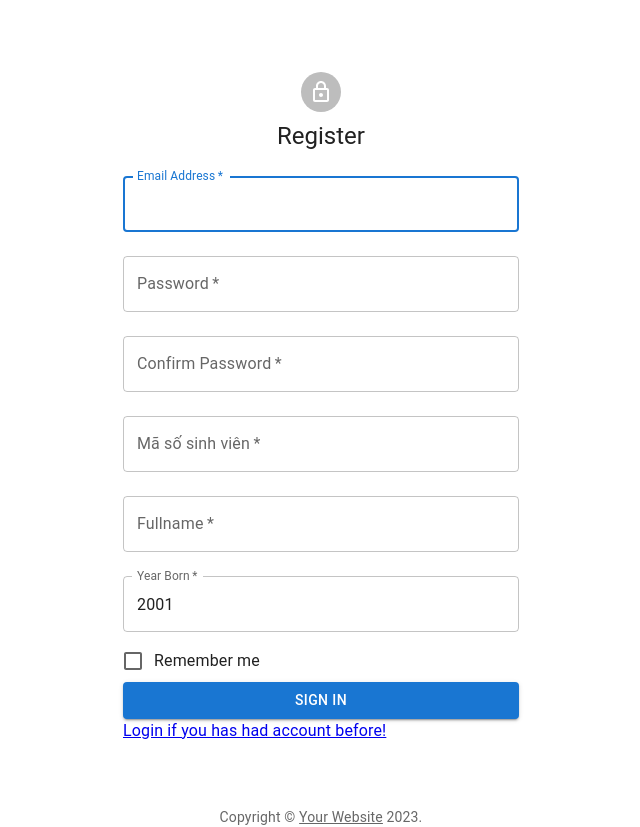
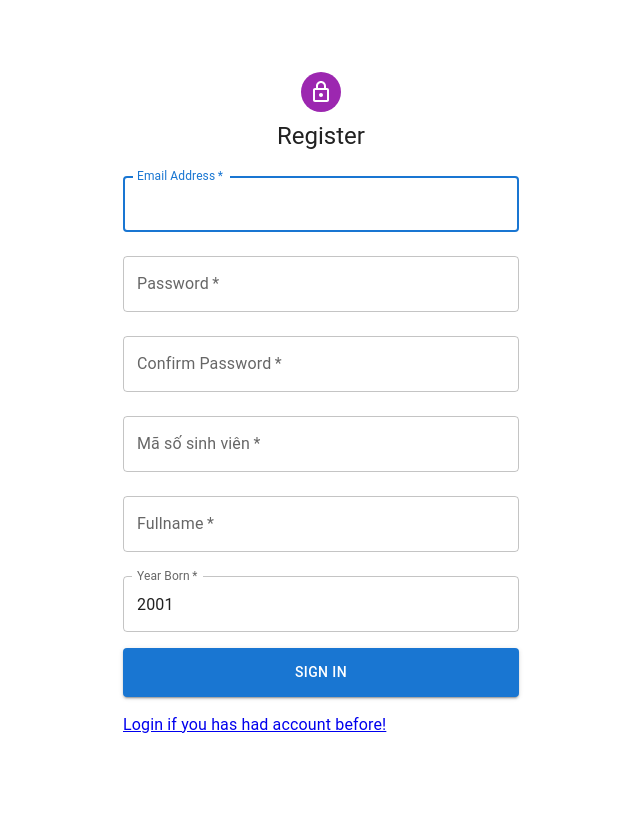
Before and after one commit to 3d-team/groups-members-spa, a React (Create React App) app: page /register in a window 1280 px wide. Shown: the whole page, without its empty margins (319-959 px from the left). After the commit the page ends 800 px from the top, so only its background shows below. Built offline with nearby package versions, Linux system fonts and the light colour scheme.

Commit message:
remove mui v4!

```diff
--- a/package.json
+++ b/package.json
@@ -14,9 +14,6 @@
     "@fortawesome/react-fontawesome": "^0.2.0",
     "@mui/icons-material": "^5.10.15",
     "@mui/styles": "^5.10.15",
-    "@material-ui/core": "^4.12.4",
-    "@material-ui/icons": "^4.11.3",
-    "@mui/icons-material": "^5.10.15",
     "@mui/material": "^5.10.15",
     "@mui/styled-engine-sc": "^5.10.14",
     "@reduxjs/toolkit": "^1.9.0",
--- a/src/pages/Login/styles.ts
+++ b/src/pages/Login/styles.ts
@@ -1,4 +1,4 @@
-import {makeStyles} from '@material-ui/core/styles';
+import {makeStyles} from '@mui/styles';
 
 const useStyles = makeStyles(theme => ({
   container: {
--- a/src/pages/Register/index.tsx
+++ b/src/pages/Register/index.tsx
@@ -9,17 +9,16 @@ import Box from '@mui/material/Box';
 import LockOutlinedIcon from '@mui/icons-material/LockOutlined';
 import Typography from '@mui/material/Typography';
 import Container from '@mui/material/Container';
-import Copyright from '@/components/Copyright';
 import {useFormik} from 'formik';
 import {useMemo, useState} from 'react';
 import {useAppDispatch} from '@/redux';
 import {authActions} from '@/redux/feature/auth/slice';
-import useStyles from './styles';
 import {Link} from 'react-router-dom';
+import {createTheme, ThemeProvider} from '@mui/material/styles';
+
+const theme = createTheme();
 
 const Register = () => {
-  const classes = useStyles();
-
   const [token, setToken] = useState<string | null>(null);
   const dispatcher = useAppDispatch();
 
@@ -51,18 +50,24 @@ const Register = () => {
   });
 
   return (
+    <ThemeProvider theme={theme}>
       <Container component="main" maxWidth="xs">
         <CssBaseline />
-      <div className={classes.paper}>
-        <Avatar className={classes.avatar}>
+        <Box
+          sx={{
+            marginTop: 8,
+            display: 'flex',
+            flexDirection: 'column',
+            alignItems: 'center',
+          }}>
+          <Avatar sx={{m: 1, bgcolor: 'secondary.main'}}>
             <LockOutlinedIcon />
           </Avatar>
           <Typography component="h1" variant="h5">
             Register
           </Typography>
-        <form className={classes.form} noValidate onSubmit={formik.handleSubmit}>
+          <Box component="form" onSubmit={formik.handleSubmit} noValidate sx={{mt: 1}}>
             <TextField
-            variant="outlined"
               margin="normal"
               required
               fullWidth
@@ -75,7 +80,6 @@ const Register = () => {
               onChange={formik.handleChange}
             />
             <TextField
-            variant="outlined"
               margin="normal"
               required
               fullWidth
@@ -88,7 +92,6 @@ const Register = () => {
               onChange={formik.handleChange}
             />
             <TextField
-            variant="outlined"
               margin="normal"
               required
               fullWidth
@@ -101,7 +104,6 @@ const Register = () => {
               onChange={formik.handleChange}
             />
             <TextField
-            variant="outlined"
               margin="normal"
               required
               fullWidth
@@ -125,7 +127,6 @@ const Register = () => {
               onChange={formik.handleChange}
             />
             <TextField
-            variant="outlined"
               margin="normal"
               required
               fullWidth
@@ -137,8 +138,7 @@ const Register = () => {
               onChange={formik.handleChange}
             />
 
-          <FormControlLabel control={<Checkbox value="remember" color="primary" />} label="Remember me" />
-          <Button type="submit" fullWidth variant="contained" color="primary" className={classes.submit}>
+            <Button type="submit" fullWidth variant="contained" color="primary" sx={{mt: 1, mb: 2, p: 1.5}}>
               Sign In
             </Button>
             <Grid container>
@@ -146,12 +146,10 @@ const Register = () => {
                 <Link to={'/'}>Login if you has had account before!</Link>
               </Grid>
             </Grid>
-        </form>
-      </div>
-      <Box mt={8}>
-        <Copyright />
+          </Box>
         </Box>
       </Container>
+    </ThemeProvider>
   );
 };
 
--- a/src/pages/Register/styles.ts
+++ /dev/null
@@ -1,41 +0,0 @@
-import {makeStyles} from '@material-ui/core/styles';
-
-const useStyles = makeStyles(theme => ({
-  paper: {
-    marginTop: theme.spacing(8),
-    display: 'flex',
-    flexDirection: 'column',
-    alignItems: 'center',
-  },
-  avatar: {
-    margin: theme.spacing(1),
-    backgroundColor: theme.palette.secondary.main,
-  },
-  form: {
-    width: '100%', // Fix IE 11 issue.
-    marginTop: theme.spacing(1),
-  },
-  submit: {
-    margin: theme.spacing(3, 0, 2),
-    padding: theme.spacing(2),
-  },
-  btn: {
-    display: 'flex',
-    flexDirection: 'row',
-    justifyContent: 'space-between',
-  },
-  googleBtn: {
-    backgroundColor: '#fff',
-    margin: theme.spacing(5, 0, 2),
-  },
-  facebookBtn: {
-    backgroundColor: '#fff',
-    margin: theme.spacing(1, 0, 2),
-  },
-  textBtn: {
-    flex: 1,
-    textTransform: 'none',
-  },
-}));
-
-export default useStyles;
```
Lines whose indentation alone changed are shown as unchanged.
